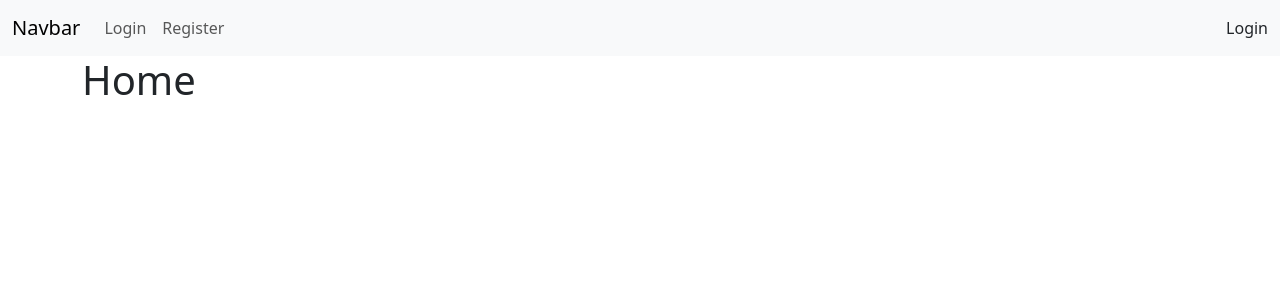
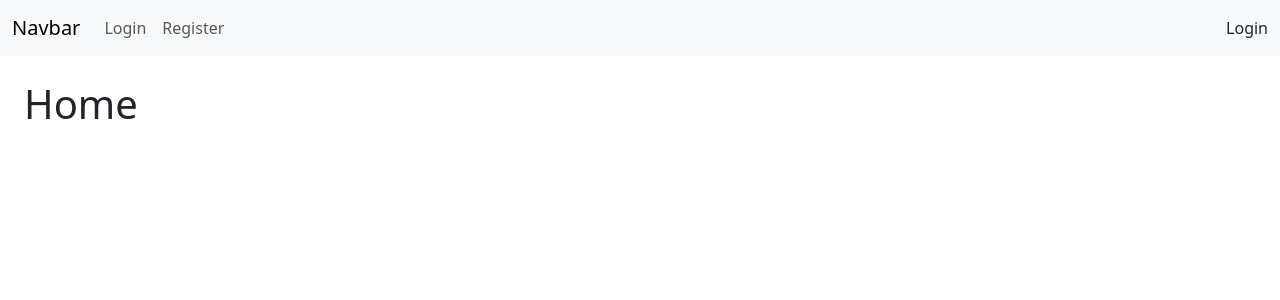
Before and after one commit to rogerhendricks/go-vue, a Vue app in the folder frontend/: page / in a window 1280 px wide. Shown: the top 300 px of the page. Built offline with nearby package versions, Linux system fonts and the light colour scheme.

Commit message:
padding on layout

```diff
--- a/frontend/src/views/layouts/Default.vue
+++ b/frontend/src/views/layouts/Default.vue
@@ -1,7 +1,7 @@
 <script setup>
 </script>
 <template>
-  <div class="container">
+  <div class="container-fluid p-4">
     <slot></slot>
   </div>
 </template>
```
Also changed, not shown: 1 other file (tests, documents, lock files or other folders).
